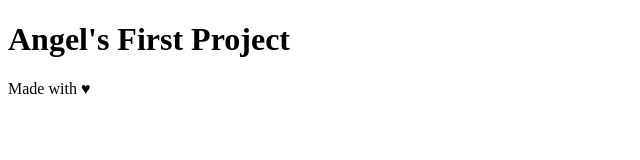
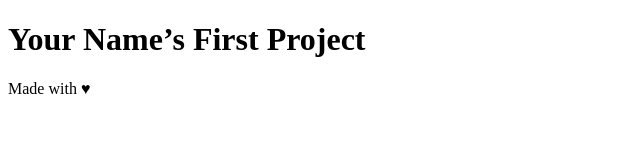
Before and after one commit to angelantonyc/angelnewproject, a plain HTML site: page index.html in a window 1280 px wide. Shown: the whole page, without its empty margins (0-640 px from the left). Drawn offline with Linux system fonts and the light colour scheme.

Commit message:
Again added my name

```diff
--- a/index.html
+++ b/index.html
@@ -10,7 +10,7 @@
 <body>
 
     <header>
-        <h1>Angel's First Project</h1>
+        <h1>Your Name’s First Project</h1>
     </header>
 
     <div class="container">
```
